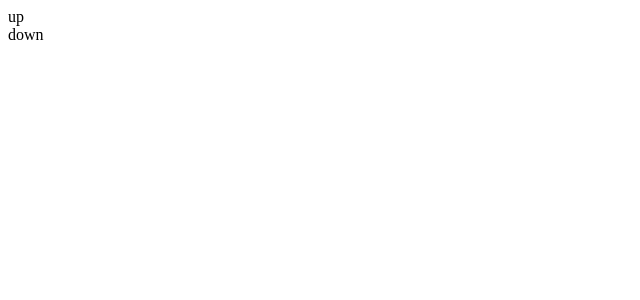
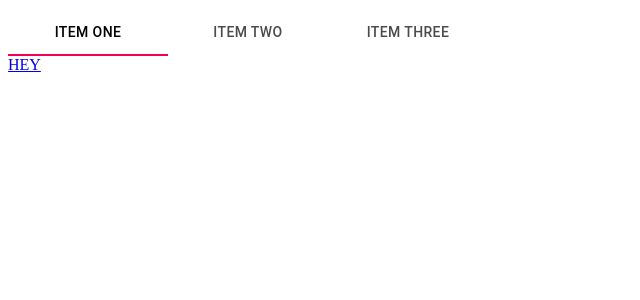
Before and after one commit to lsw0011/luke-playground, a React app in the folder frontend/: page /users in a window 1280 px wide. Shown: the top 300 px of the page, without its empty margins (0-640 px from the left). Built offline with nearby package versions, Linux system fonts and the light colour scheme; no server answers; the HTML template or start-up script is replaced by a standard one.

Commit message:
redux stuff

```diff
--- a/frontend/package.json
+++ b/frontend/package.json
@@ -16,6 +16,7 @@
   "author": "",
   "license": "ISC",
   "dependencies": {
+    "@material-ui/core": "^4.12.3",
     "react": "^17.0.2",
     "react-dom": "^17.0.2",
     "react-router-dom": "^5.3.0",
--- a/frontend/src/App.tsx
+++ b/frontend/src/App.tsx
@@ -1,40 +1,45 @@
 import * as React from 'react';
 import { createStore } from 'redux'
+import { BrowserRouter as Router, Switch, Route, Link} from 'react-router-dom';
+import Data from './redux/components/data';
+import Surveys from './redux/pages/surveys';
+import Users from './redux/pages/users';
 
-
-const counterReducer = (state = { value: 0 }, action) => {
-    switch (action.type) {
-        case 'up':
-            return { value: state.value + 1 }
-        case 'down':
-            return { value: state.value - 1 }
-        default:
-            return state
-    }
-}
-
-
+import { store } from './redux/pages/surveys'
 
 const App = () => {
 
-    let store = createStore(counterReducer)
-    store.subscribe(() => console.log(store.getState()))
+    const [value, setValue] = React.useState('');
 
-
-
-    const up = () => {
-        store.dispatch({ type: 'up' })
-    }
-
-    const down = () => {
-        store.dispatch({ type: 'down' })
-    }
-
+    store.subscribe(() => {
+        setValue(store.getState());
+    })
 
     return (
         <>
-            <div onClick={() => up()}>up</div>
-            <div onClick={() => down()}>down</div>
+            <Router>
+                <Switch>
+                    <Route exact path='/surveys/'>
+                        <Data endpoint='surveys'>
+                            <Surveys />
+                        </Data>
+                    </Route>
+                    <Route exact path='/users/'>
+                        <Data endpoint='users'>
+                            <Users />
+                        </Data>
+                    </Route>
+                    <Route exact path='/'>
+                        <Link to='/surveys/'>
+                            <div>surveys</div>
+                        </Link>
+                        <Link to='/users/'>
+                            <div>users</div>
+                        </Link>
+                    </Route>
+                </Switch>
+            </Router>
+            <div>{value}</div>
         </>
     )
 
--- /dev/null
+++ b/frontend/src/redux/components/data.tsx
@@ -0,0 +1,17 @@
+import * as React from 'react';
+
+const data = (props: {children?, endpoint: string}) => {
+    const [data, setData] = React.useState('')
+
+    React.useEffect(() => {
+        fetch('http://localhost:1111/' + props.endpoint)
+            .then(res => res.json())
+            .then(res => setData(res.data))
+
+    }, [])
+
+
+    return(<div>{props.children}</div>)
+}
+
+export default data;
--- /dev/null
+++ b/frontend/src/redux/components/display.tsx
@@ -0,0 +1,5 @@
+import * as React from 'react';
+
+const display = (props) => {
+    return <div>display</div>
+}
--- /dev/null
+++ b/frontend/src/redux/pages/surveyChildren/child.tsx
@@ -0,0 +1,12 @@
+import * as React from 'react';
+import Second from './second';
+import { store } from '../surveys';
+
+const child = () => {
+    return (
+        <Second />
+    )
+
+}
+
+export default child
--- /dev/null
+++ b/frontend/src/redux/pages/surveyChildren/second.tsx
@@ -0,0 +1,8 @@
+import * as React from 'react';
+import Third from './third';
+
+const second = () => {
+    return <Third />
+}
+
+export default second;
--- /dev/null
+++ b/frontend/src/redux/pages/surveyChildren/third.tsx
@@ -0,0 +1,27 @@
+import * as React from 'react';
+import { store } from '../surveys';
+import { Link } from 'react-router-dom';
+
+const second = () => {
+    const incMiddleware = (text) => {
+        return {
+          type: 'inc',
+          text
+        }
+      }
+
+    const onClick = (event) => {
+        store.dispatch(incMiddleware(event.target.value));
+        console.log(store.getState())
+    }
+
+
+    return (
+        <>
+            <input onClick={(event) => onClick(event)} />
+            <Link to='/users/'>users</Link>
+        </>
+    )
+}
+
+export default second;
--- /dev/null
+++ b/frontend/src/redux/pages/surveys.tsx
@@ -0,0 +1,39 @@
+import * as React from 'react'
+import { createStore } from 'redux';
+import Child from './surveyChildren/child';
+
+const surveyReducer = (state = '', action) => {
+    switch (action.type) {
+        case 'inc':
+            state = action.text
+            return state
+        default:
+            return state
+    }
+}
+
+let store = createStore(surveyReducer)
+
+export { store }
+
+store.dispatch({type: 'inc', state: 'balls'})
+
+console.log(store.getState())
+
+const surveys = () => {
+
+    const [data, setData] = React.useState('no name');
+
+
+    React.useEffect(() => {
+        fetch('http://localhost:1111/surveys')
+            .then(res => res.json())
+            .then(res => setData(res.data.name))
+    }, [])
+
+
+
+    return <Child />
+}
+
+export default surveys
--- /dev/null
+++ b/frontend/src/redux/pages/userChildren/httpThing.tsx
@@ -0,0 +1,16 @@
+import * as React from 'react';
+
+const httpThing = () => {
+    console.log('fuck')
+    const [data, setData] = React.useState()
+    React.useEffect(() => {
+        console.log('hey')
+        fetch('http://localhost:1111/surveys')
+            .then(res => res.json())
+            .then(res => setData(res.data.name))
+    }, [])
+    return (<>{data}</>)
+
+}
+
+export default httpThing
--- /dev/null
+++ b/frontend/src/redux/pages/users.tsx
@@ -0,0 +1,64 @@
+import * as React from 'react'
+import { Tabs, Tab, Typography, Box } from '@material-ui/core';
+import { Link } from 'react-router-dom';
+import HttpThing from './userChildren/httpThing'
+
+
+interface TabPanelProps {
+  children?: React.ReactNode;
+  index: number;
+  value: number;
+}
+
+function TabPanel(props: TabPanelProps) {
+  const { children, value, index, ...other } = props;
+
+  return (
+    <div
+      role="tabpanel"
+      hidden={value !== index}
+      id={`simple-tabpanel-${index}`}
+      aria-labelledby={`simple-tab-${index}`}
+      {...other}
+    >
+      {value === index && (
+        <Box sx={{ p: 3 }}>
+          <Typography>{children}</Typography>
+        </Box>
+      )}
+    </div>
+  );
+}
+
+export default function BasicTabs() {
+  const [value, setValue] = React.useState(0);
+
+  const handleChange = (event: React.SyntheticEvent, newValue: number) => {
+    setValue(newValue);
+  };
+  const memo = React.useMemo(() => {
+    return (<HttpThing />)
+  }, [])
+
+  return (
+    <Box sx={{ width: '100%' }}>
+        <Box sx={{ borderBottom: 1, borderColor: 'divider' }}>
+            <Tabs value={value} onChange={handleChange} aria-label="basic tabs example">
+            <Tab label="Item One" />
+            <Tab label="Item Two" />
+            <Tab label="Item Three" />
+            </Tabs>
+        </Box>
+        <Link to='/surveys/'>HEY</Link>
+        <TabPanel value={value} index={0}>
+            {memo}
+        </TabPanel>
+        <TabPanel value={value} index={1}>
+            Item Two
+        </TabPanel>
+        <TabPanel value={value} index={2}>
+            Item Three
+        </TabPanel>
+    </Box>
+  );
+}
```
Also changed, not shown: 1 other file (tests, documents, lock files or other folders).
